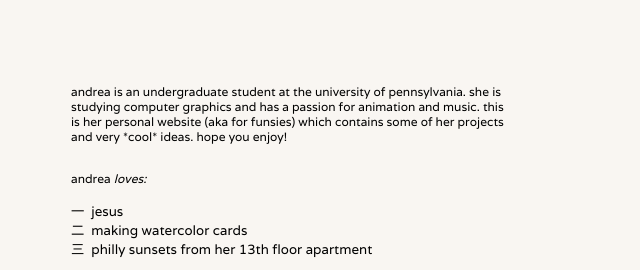
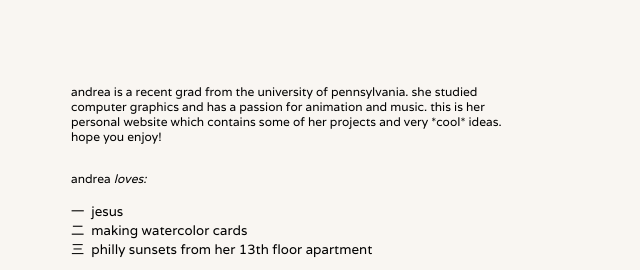
Before and after one commit to andreahlin/personal-website-2020, a plain HTML site: page andrea.html in a window 1280 px wide. Shown: the top 270 px of the page, without its empty margins (65-705 px from the left). Drawn offline with Linux system fonts and the light colour scheme.

Commit message:
updated bio

```diff
--- a/andrea.html
+++ b/andrea.html
@@ -12,9 +12,9 @@
 	</head>
 	<body>
 		<div class="normal-text"> <p>
-			andrea is an undergraduate student at the university of pennsylvania. she is<br>
-			 studying computer graphics and has a passion for animation and music. this<br>
-			 is her personal website (aka for funsies) which contains some of her projects<br> and very *cool* ideas. hope you enjoy! </p>
+			andrea is a recent grad from the university of pennsylvania. she studied<br>
+			computer graphics and has a passion for animation and music. this is her<br>
+			personal website which contains some of her projects and very *cool* ideas.<br> hope you enjoy! </p>
 
 			<div class="normal-text"> <br>andrea
 				<a class="return-home" id="hobbies-button">
```
